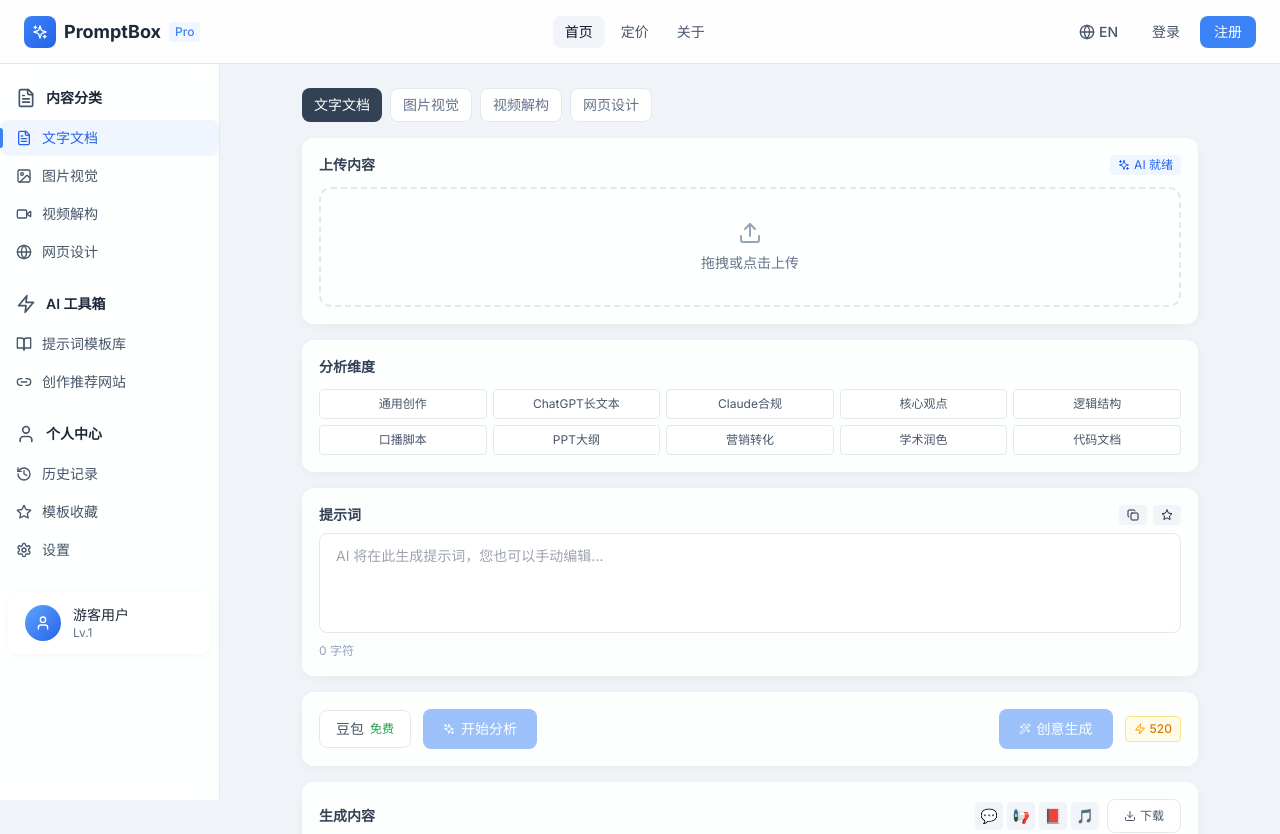
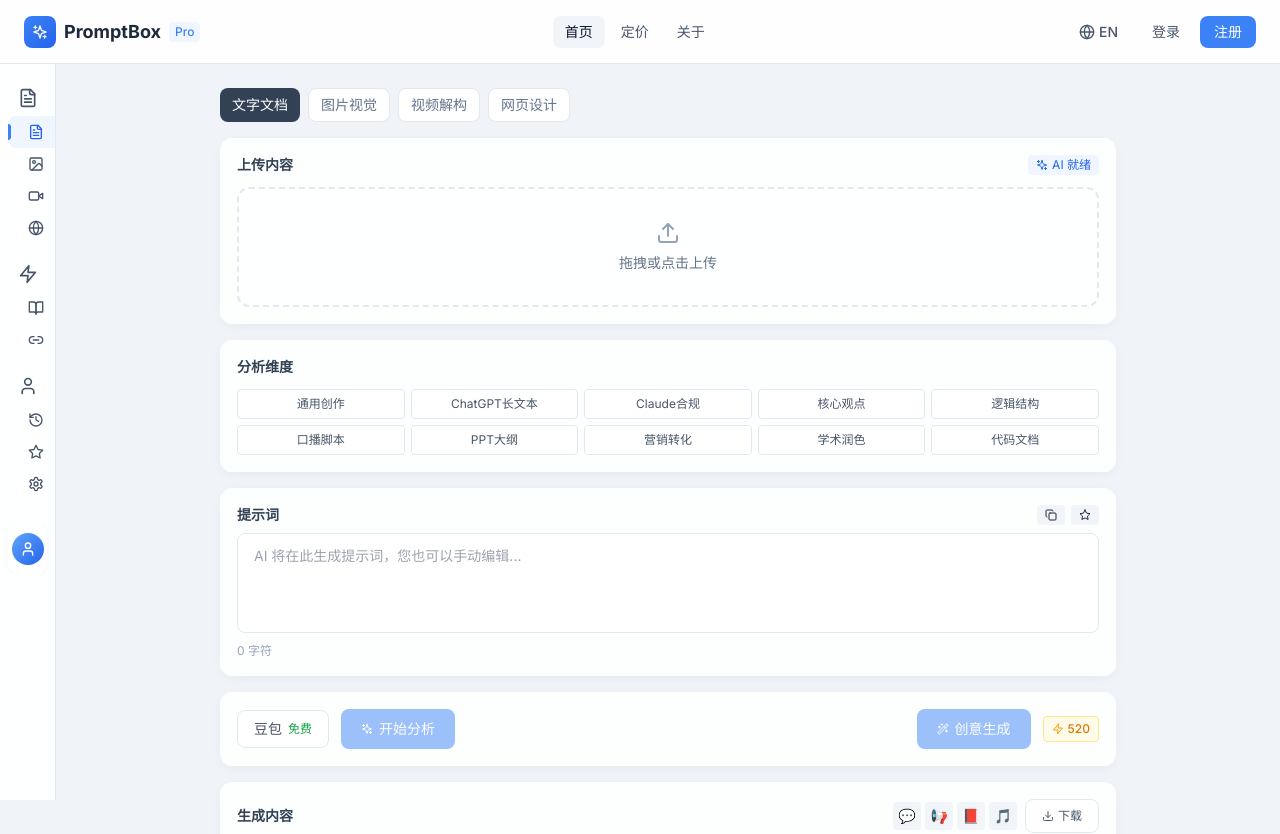
Before and after one commit to oxygen02/promptbox, a Next.js app: page / in a window 1280 px wide. Shown: the top 834 px of the page. Built offline with nearby package versions, Linux system fonts and the light colour scheme.

Commit message:
fix: Sidebar narrow default (56px), expand on hover

```diff
--- a/src/app/layout.tsx
+++ b/src/app/layout.tsx
@@ -23,7 +23,7 @@ export default function RootLayout({
         <Header />
         <div className="flex pt-16 min-h-screen" style={{ background: '#f0f4f8' }}>
           <Sidebar />
-          <main className="flex-1 md:ml-[220px] min-h-[calc(100vh-4rem)] p-4 md:p-6">
+          <main className="flex-1 md:ml-[56px] min-h-[calc(100vh-4rem)] p-4 md:p-6 transition-all duration-300">
             <Suspense fallback={
               <div className="flex items-center justify-center min-h-[50vh]">
                 <div className="animate-spin rounded-full h-8 w-8 border-b-2 border-blue-500"></div>
--- a/src/components/Sidebar.tsx
+++ b/src/components/Sidebar.tsx
@@ -76,7 +76,7 @@ export default function Sidebar() {
   const router = useRouter();
   const [language, setLanguage] = useState<"zh" | "en">("zh");
   const [contentType, setContentType] = useState<string>("text");
-  const [hoveredItem, setHoveredItem] = useState<string | null>(null);
+  const [isExpanded, setIsExpanded] = useState(false);
 
   useEffect(() => {
     if (typeof window !== "undefined") {
@@ -101,43 +101,47 @@ export default function Sidebar() {
   };
 
   return (
-    <aside className="fixed left-0 top-16 bottom-0 w-[220px] glass-sidebar overflow-y-auto hidden md:block z-40">
+    <aside
+      className={cn(
+        "fixed left-0 top-16 bottom-0 glass-sidebar overflow-hidden hidden md:block transition-all duration-300 z-40",
+        isExpanded ? "w-[200px]" : "w-[56px]"
+      )}
+      onMouseEnter={() => setIsExpanded(true)}
+      onMouseLeave={() => setIsExpanded(false)}
+    >
       <nav className="py-4">
         {navSections.map((section) => (
-          <div key={section.key} className="mb-4">
+          <div key={section.key} className="mb-3">
             {/* 一级标题 */}
-            <div className="flex items-center gap-2.5 px-4 py-2 text-sm font-semibold text-slate-800">
-              <section.icon className="w-5 h-5 text-slate-600" />
-              <span>{language === "zh" ? section.zh : section.en}</span>
+            <div className={cn(
+              "flex items-center gap-2.5 px-3 py-2 mx-2 text-sm font-semibold text-slate-800 transition-all duration-200",
+              isExpanded ? "justify-start" : "justify-center"
+            )}>
+              <section.icon className="w-5 h-5 text-slate-600 flex-shrink-0" />
+              {isExpanded && <span className="truncate">{language === "zh" ? section.zh : section.en}</span>}
             </div>
 
             {/* 二级项目 */}
-            <div className="mt-1 space-y-0.5">
+            <div className={cn(
+              "transition-all duration-200",
+              isExpanded ? "opacity-100" : "opacity-100"
+            )}>
               {section.items.map((item) => {
                 const active = isActive(item.key, item.href);
                 return (
                   <button
                     key={item.key}
                     onClick={() => handleContentClick(item.key, item.href)}
-                    onMouseEnter={() => setHoveredItem(item.key)}
-                    onMouseLeave={() => setHoveredItem(null)}
                     className={cn(
-                      "w-full flex items-center gap-2.5 px-4 py-2 text-sm rounded-lg transition-all duration-200 relative",
+                      "flex items-center gap-2.5 px-3 py-2 mx-2 text-sm rounded-lg transition-all duration-200 relative w-full",
+                      isExpanded ? "justify-start" : "justify-center",
                       active
                         ? "bg-blue-50 text-blue-600 before:absolute before:left-0 before:top-2 before:bottom-2 before:w-[3px] before:bg-blue-500 before:rounded-r"
-                        : "text-slate-600 hover:bg-slate-50",
-                      !active && hoveredItem === item.key && "bg-slate-50"
+                        : "text-slate-600 hover:bg-slate-50"
                     )}
                   >
                     <item.icon className="w-4 h-4 flex-shrink-0" />
-                    <span className="truncate">{language === "zh" ? item.zh : item.en}</span>
-
-                    {/* 悬停时显示完整名称（可选） */}
-                    {hoveredItem === item.key && (
-                      <span className="ml-auto text-xs text-slate-400">
-                        {language === "zh" ? item.zh : item.en}
-                      </span>
-                    )}
+                    {isExpanded && <span className="truncate">{language === "zh" ? item.zh : item.en}</span>}
                   </button>
                 );
               })}
@@ -146,17 +150,25 @@ export default function Sidebar() {
         ))}
 
         {/* 底部用户信息 */}
-        <div className="px-4 py-3 mt-6 glass-card rounded-xl mx-2">
-          <div className="flex items-center gap-3">
-            <div className="w-9 h-9 rounded-full bg-gradient-to-br from-blue-400 to-blue-600 flex items-center justify-center flex-shrink-0">
+        <div className={cn(
+          "mt-6 transition-all duration-200 overflow-hidden",
+          isExpanded ? "px-3" : "px-0"
+        )}>
+          <div className={cn(
+            "glass-card rounded-xl mx-2 flex items-center gap-3",
+            isExpanded ? "p-3" : "p-2 justify-center"
+          )}>
+            <div className="w-8 h-8 rounded-full bg-gradient-to-br from-blue-400 to-blue-600 flex items-center justify-center flex-shrink-0">
               <User className="w-4 h-4 text-white" />
             </div>
-            <div className="flex-1 min-w-0">
-              <div className="text-sm font-medium text-slate-800 truncate">
-                {language === "zh" ? "游客用户" : "Guest"}
+            {isExpanded && (
+              <div className="flex-1 min-w-0">
+                <div className="text-sm font-medium text-slate-800 truncate">
+                  {language === "zh" ? "游客用户" : "Guest"}
+                </div>
+                <div className="text-xs text-slate-500">Lv.1</div>
               </div>
-              <div className="text-xs text-slate-500">Lv.1</div>
-            </div>
+            )}
           </div>
         </div>
       </nav>
```
